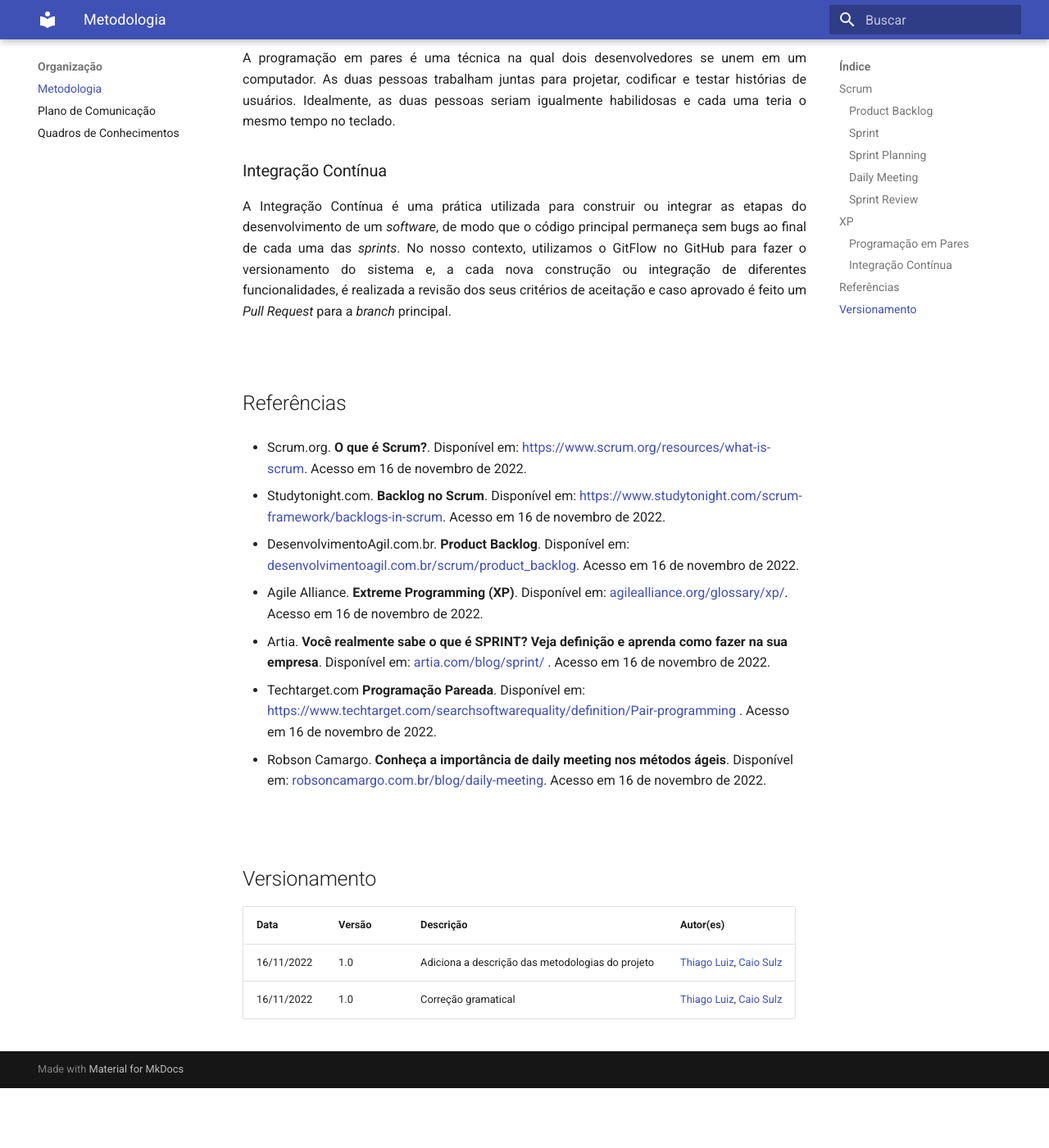
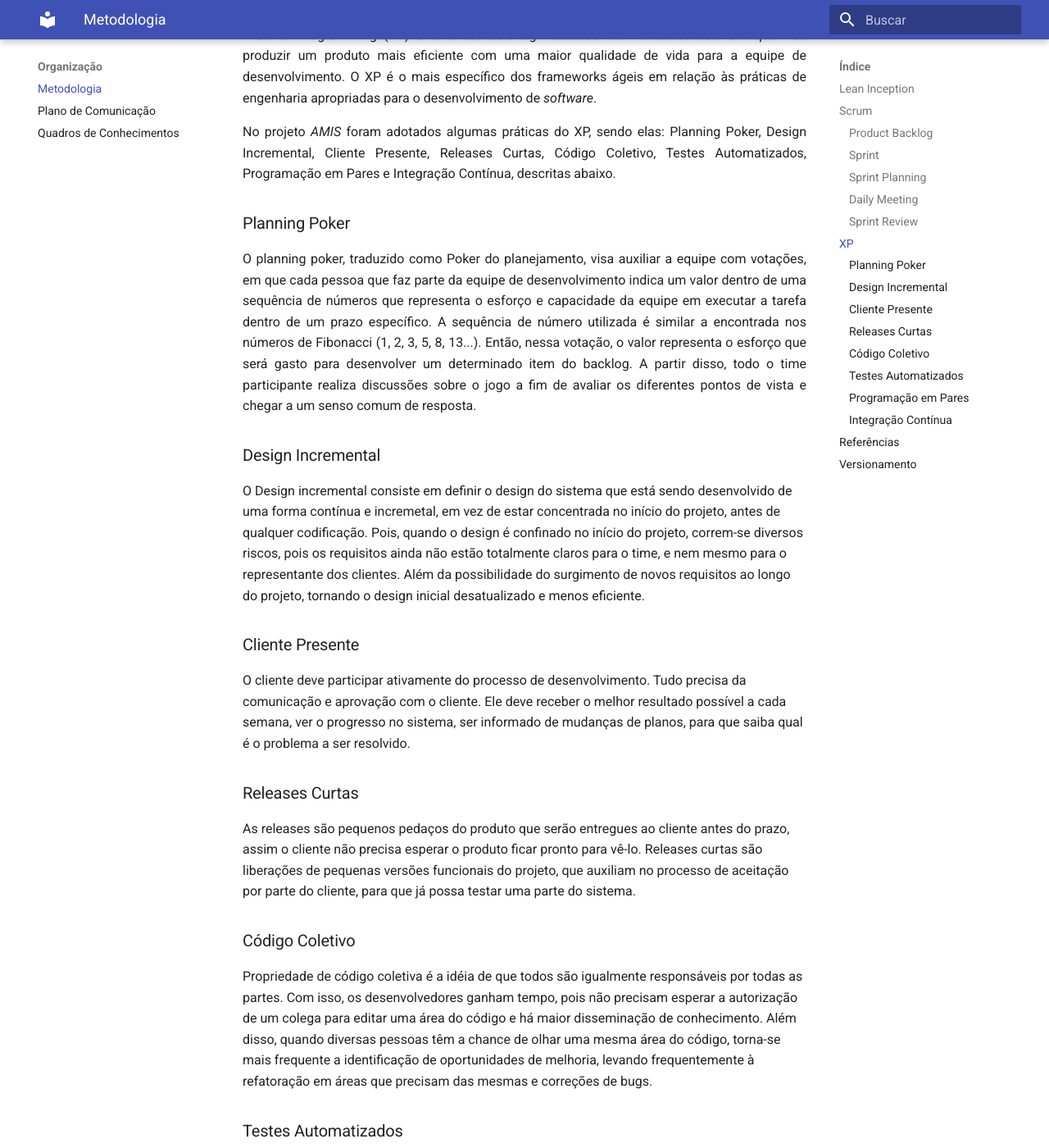
Before and after one commit to fga-eps-mds/2022.2-Amis-Doc, an MkDocs documentation site: the page built from docs/Organizacao/metodologia.md, in a window 1280 px wide and 1400 px high, scrolled down 1811 px. Shown: the whole window at 82% size. Built offline with MkDocs 1.6.1 and Material for MkDocs 9.7.7, drawn with Linux system fonts in a browser that asks for light colours; before the commit the page ends 3138 px from its top, so only the background shows below that; some of the changed text lies outside the part shown.

Commit message:
(#89): Complementando as metodologias do projeto
Co-authored-by: Caio Sulz <caiosulz14@gmail.com>

```diff
--- a/docs/Organizacao/metodologia.md
+++ b/docs/Organizacao/metodologia.md
@@ -1,6 +1,10 @@
 # Metodologias
 
 <p align="justify">Neste documento está descrito todo o processo utilizado para desenvolver o projeto <b>AMIS</b> e para isso foi utilizado metodologias ágeis de <i>software</i>; sendo elas: Scrum e XP.</p>
+
+## Lean Inception
+
+<p align="justify">O Lean Inception é uma maneira eficaz de alinhar a equipe em torno do planejamento de um MVP, buscando alinhar os conhecimentos técnicos e de negócio que os membros do time detém sobre o produto. Se trata exatamente de uma metodologia que ajuda a acelerar a oferta de soluções de forma contínua e consistente, sempre englobando dois eixos fundamentais: os objetivos do negócio e as necessidades dos usuários.</p>
 
 
 ##  <b>Scrum</b>
@@ -45,7 +49,33 @@
 ## <b>XP</b>
 <p align="justify">Extreme Programming (XP) é uma estrutura ágil de desenvolvimento de <i>software</i>  que visa produzir um produto mais eficiente com uma maior qualidade de vida para a equipe de desenvolvimento. O XP é o mais específico dos frameworks ágeis em relação às práticas de engenharia apropriadas para o desenvolvimento de <i>software</i>.</p>
 
-<p align="justify">No projeto <i>AMIS</i> foram adotados duas atividades do XP, sendo elas: Programação em Pares e Integração Contínua, descritas abaixo.</p>
+<p align="justify">No projeto <i>AMIS</i> foram adotados algumas práticas do XP, sendo elas: Planning Poker, Design Incremental, Cliente Presente, Releases Curtas, Código Coletivo, Testes Automatizados, Programação em Pares e Integração Contínua, descritas abaixo.</p>
+
+
+### Planning Poker
+<p align="justify">O planning poker, traduzido como Poker do planejamento, visa auxiliar a equipe com votações, em que cada pessoa que faz parte da equipe de desenvolvimento indica um valor dentro de uma sequência de números que representa o esforço e capacidade da equipe em executar a tarefa dentro de um prazo específico. A sequência de número utilizada é similar a encontrada nos números de Fibonacci (1, 2, 3, 5, 8, 13...).
+
+Então, nessa votação, o valor representa o esforço que será gasto para desenvolver um determinado item do backlog. A partir disso, todo o time participante realiza discussões sobre o jogo a fim de avaliar os diferentes pontos de vista e chegar a um senso comum de resposta.</p>
+
+
+### Design Incremental
+<p align=""justify>O Design incremental consiste em definir o design do sistema que está sendo desenvolvido de uma forma contínua e incremetal, em vez de estar concentrada no início do projeto, antes de qualquer codificação. Pois, quando o design é confinado no início do projeto, correm-se diversos riscos, pois os requisitos ainda não estão totalmente claros para o time, e nem mesmo para o representante dos clientes. Além da possibilidade do surgimento de novos requisitos ao longo do projeto, tornando o design inicial desatualizado e menos eficiente.</p>
+
+
+### Cliente Presente
+<p align=""justify>O cliente deve participar ativamente do processo de desenvolvimento. Tudo precisa da comunicação e aprovação com o cliente. Ele deve receber o melhor resultado possível a cada semana, ver o progresso no sistema, ser informado de mudanças de planos, para que saiba qual é o problema a ser resolvido.</p>
+
+
+### Releases Curtas
+<p align=""justify>As releases são pequenos pedaços do produto que serão entregues ao cliente antes do prazo, assim o cliente não precisa esperar o produto ficar pronto para vê-lo. Releases curtas são liberações de pequenas versões funcionais do projeto, que auxiliam no processo de aceitação por parte do cliente, para que já possa testar uma parte do sistema.</p>
+
+
+### Código Coletivo
+<p align=""justify>Propriedade de código coletiva é a idéia de que todos são igualmente responsáveis por todas as partes. Com isso, os desenvolvedores ganham tempo, pois não precisam esperar a autorização de um colega para editar uma área do código e há maior disseminação de conhecimento. Além disso, quando diversas pessoas têm a chance de olhar uma mesma área do código, torna-se mais frequente a identificação de oportunidades de melhoria, levando frequentemente à refatoração em áreas que precisam das mesmas e correções de bugs.</p>
+
+
+### Testes Automatizados
+<p align=""justify>A ideia é que testes manuais — um ser humano executando o programa, fornecendo entradas e checando as saídas produzidas — é um procedimento custoso e que não pode ser reproduzido a todo momento. Logo, XP propõe a implementação de programas — chamados de testes — para executar pequenas unidades de um sistema, como métodos, e verificar se as saídas produzidas são aquelas esperadas.</p>
 
 
 ### Programação em Pares
@@ -75,6 +105,20 @@
 
 + Robson Camargo. <b>Conheça a importância de daily meeting nos métodos ágeis</b>. Disponível em: [robsoncamargo.com.br/blog/daily-meeting](https://robsoncamargo.com.br/blog/daily-meeting). Acesso em 16 de novembro de 2022.
 
++ Definição Planning Poker. Disponível em: [devmedia.com.br](https://www.devmedia.com.br/scrum-e-planning-poker-analise-de-estimativa-de-software/31019), [blog.xpeducacao.com.br](https://blog.xpeducacao.com.br/planning-poker/#:~:text=O%20planning%20poker%2C%20traduzido%20como,prazo%20e%20execu%C3%A7%C3%A3o%20de%20tarefas). Acesso em 30 de dezembro de 2022.
+
++ Definição Design Incremental. Disponível em: [engsoftmoderna.info](https://engsoftmoderna.info/cap2.html). Acesso em 30 de dezembro de 2022.
+
++ Definição Cliente Presente. Disponível em: [treinaweb.com.br](https://www.treinaweb.com.br/blog/o-que-e-xp-extreme-programming). Acesso em 30 de dezembro de 2022.
+
++ Definição Releases Curtas. Disponível em: [treinaweb.com.br](https://www.treinaweb.com.br/blog/o-que-e-xp-extreme-programming). Acesso em 30 de dezembro de 2022.
+
++ Definição Código Coletivo. Disponível em: [desenvolvimentoagil.com.br](http://www.desenvolvimentoagil.com.br/xp/praticas/codigo_coletivo#:~:text=Em%20um%20projeto%20XP%2C%20os,respons%C3%A1veis%20por%20todas%20as%20partes). Acesso em 30 de dezembro de 2022.
+
++ Definição Testes Automatizados. Disponível em: [engsoftmoderna.info](https://engsoftmoderna.info/cap2.html). Acesso em 30 de dezembro de 2022.
+
++ Definição Lean Inception. Disponível em: [blog.aevo.com.br](https://blog.aevo.com.br/lean-inception/). Acesso em 30 de dezembro de 2022.
+
 <br>
 
 ## Versionamento
@@ -82,4 +126,5 @@
 | Data | Versão | Descrição | Autor(es) |
 |------|------|------|------|
 |16/11/2022|1.0|Adiciona a descrição das metodologias do projeto|[Thiago Luiz](https://github.com/thiagolsg), [Caio Sulz](https://github.com/CaioSulz)|
-|16/11/2022|1.0|Correção gramatical|[Thiago Luiz](https://github.com/thiagolsg), [Caio Sulz](https://github.com/CaioSulz)|
+|16/11/2022|1.1|Correção gramatical|[Thiago Luiz](https://github.com/thiagolsg), [Caio Sulz](https://github.com/CaioSulz)|
+|30/12/2022|1.2|Complementando as metodologias do projeto|[Fabrício de Queiroz](https://github.com/FabricioDeQueiroz), [Caio Sulz](https://github.com/CaioSulz)|
```
